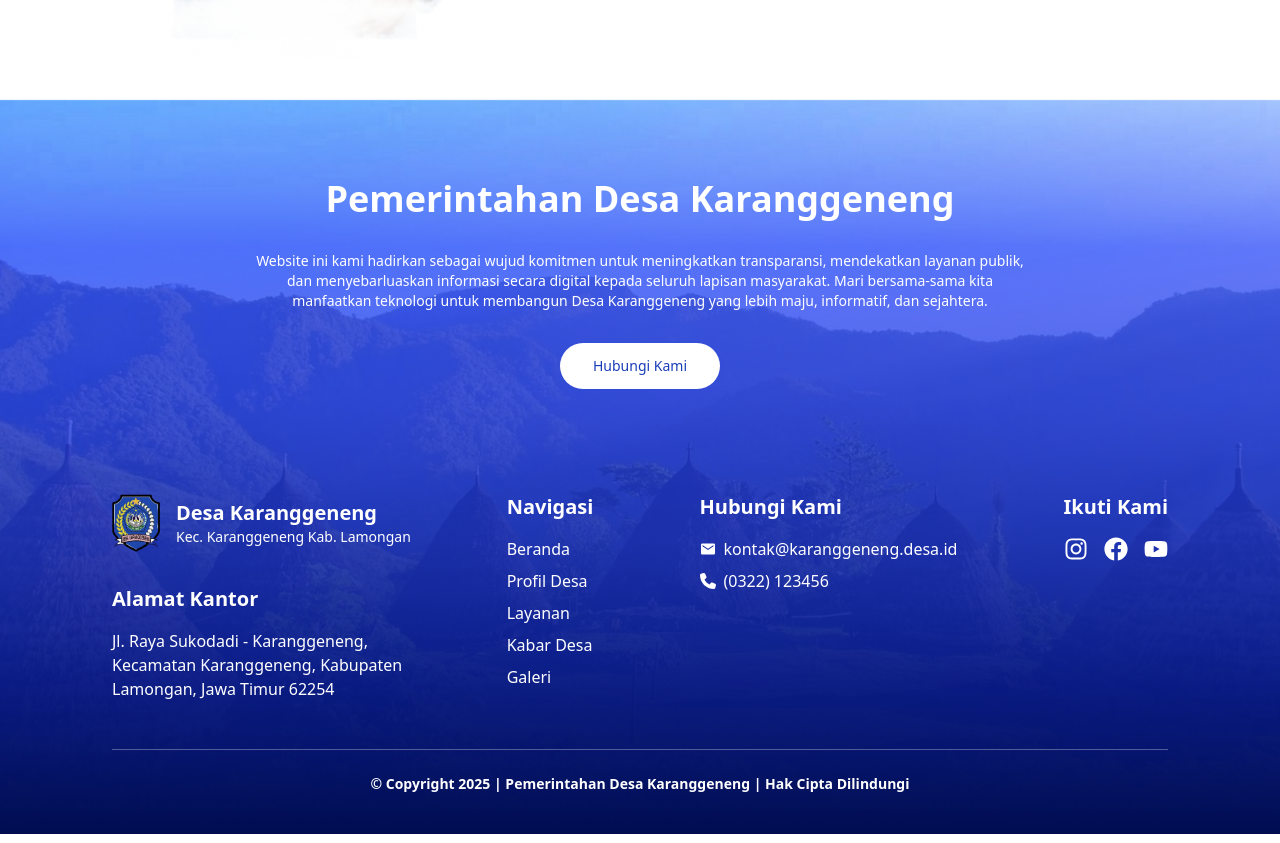
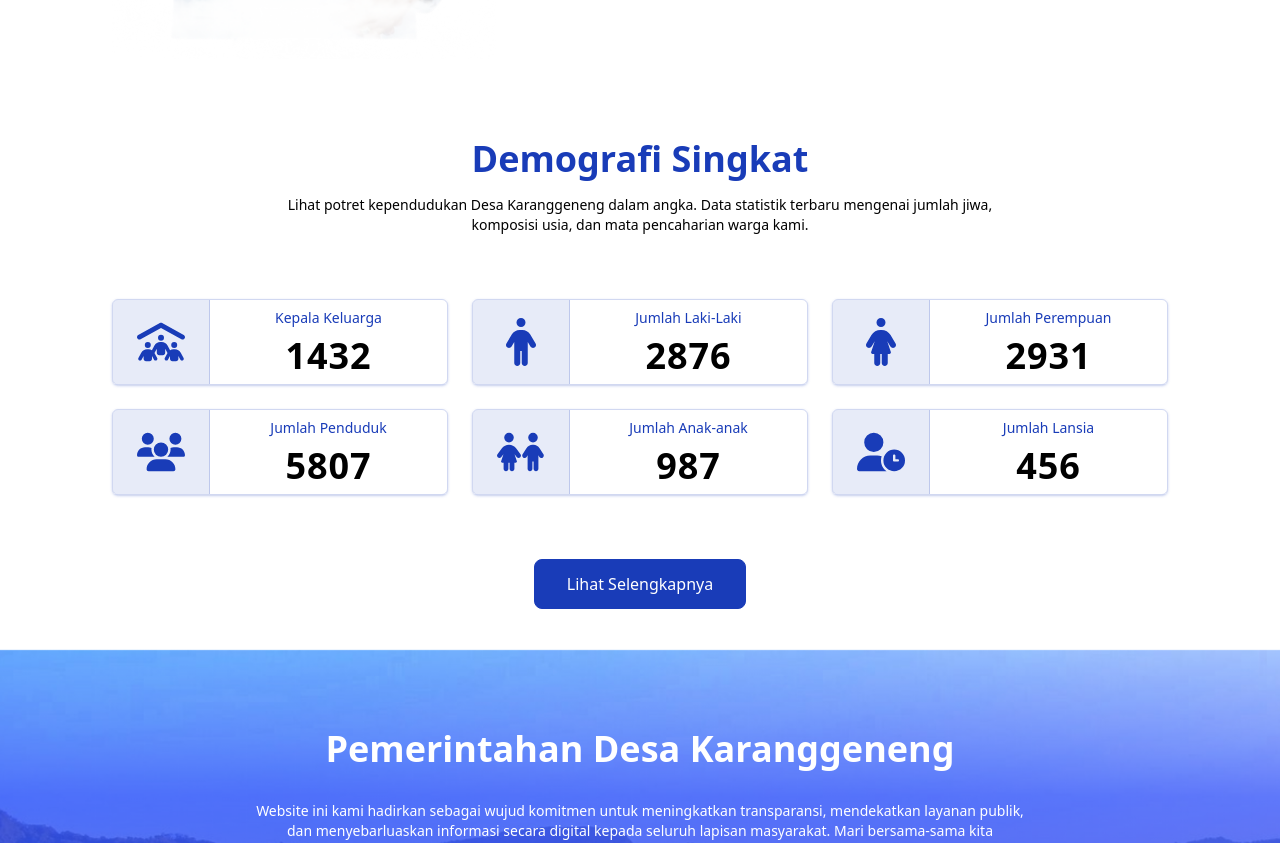
Before and after one commit to fiebryhoga/karanggeneng, a Next.js app: page / in a window 1280 px wide. Shown: the part 1403-2246 px from the top of the page. Built offline with nearby package versions, Linux system fonts and the light colour scheme.

Commit message:
add demografi singkat section

```diff
--- a/package.json
+++ b/package.json
@@ -10,8 +10,10 @@
   },
   "dependencies": {
     "aos": "^2.3.4",
+    "icons": "^1.0.0",
     "next": "15.3.4",
-    "react": "^19.0.0",
+    "react": "^19.1.0",
+    "react-countup": "^6.5.3",
     "react-dom": "^19.0.0",
     "react-icons": "^5.5.0"
   },
--- /dev/null
+++ b/src/components/common/CardDemografi.jsx
@@ -0,0 +1,72 @@
+import React, { useEffect, useState, useRef } from "react";
+
+const CardDemografi = ({ icon: Icon, title, value }) => {
+  const [count, setCount] = useState(0);
+  const [hasAnimated, setHasAnimated] = useState(false);
+  const ref = useRef();
+
+  useEffect(() => {
+    const observer = new IntersectionObserver(
+      (entries) => {
+        entries.forEach((entry) => {
+          if (entry.isIntersecting && !hasAnimated) {
+            animateCount();
+            setHasAnimated(true);
+          }
+        });
+      },
+      { threshold: 0.5 } // muncul minimal 50% di viewport
+    );
+
+    if (ref.current) {
+      observer.observe(ref.current);
+    }
+
+    return () => {
+      if (ref.current) {
+        observer.unobserve(ref.current);
+      }
+    };
+  }, [hasAnimated]);
+
+  const animateCount = () => {
+    const duration = 1500;
+    const frameDuration = 1000 / 60;
+    const totalFrames = Math.round(duration / frameDuration);
+    let frame = 0;
+
+    const counter = setInterval(() => {
+      frame++;
+      const progress = frame / totalFrames;
+      const currentCount = Math.round(value * progress);
+
+      setCount(currentCount);
+
+      if (frame === totalFrames) {
+        clearInterval(counter);
+        setCount(value);
+      }
+    }, frameDuration);
+  };
+
+  return (
+    <div
+      ref={ref}
+      className="flex flex-row border border-blue-800/20 shadow shadow-blue-800/20 w-full rounded-md overflow-hidden"
+    >
+      <div className="flex justify-center items-center border-r border-r-blue-800/20 py-3 px-4 md:py-4 md:px-6 bg-blue-800/10">
+        <Icon className="text-blue-800 text-xl md:text-4xl lg:text-5xl" />
+      </div>
+      <div className="flex flex-col md:gap-2 justify-center items-center py-2 w-full">
+        <h4 className=" text-xs md:text-sm font-medium text-blue-800 text-center">
+          {title}
+        </h4>
+        <p className="tracking-wide text-xl md:text-4xl font-bold text-black text-center">
+          {count}
+        </p>
+      </div>
+    </div>
+  );
+};
+
+export default CardDemografi;
--- a/src/components/common/NavigationHero.jsx
+++ b/src/components/common/NavigationHero.jsx
@@ -7,22 +7,22 @@ const NavigationHero = ({ title, description, to }) => {
   return (
     <Link
       href="/#"
-      className="w-full flex flex-col md:justify-between gap-2 md:gap-4 border-l-4 md:border-l-0 md:border-b-4 border-white hover:border-blue-800 py-1 sm:py-2 md:py-4 px-4 md:px-12 cursor-pointer group transition-all duration-300 md:bg-transparent hover:bg-white/80 bg-white/20 rounded-r-lg md:rounded-br-none md:rounded-t-lg group"
+      className="w-full flex flex-col md:justify-between gap-2 md:gap-4 border-l-4 md:border-l-0 md:border-b-4 border-white hover:border-blue-800 py-1 sm:py-2 md:py-4 px-4 md:px-12 cursor-pointer group transition-all duration-300 md:bg-transparent hover:bg-white/20 bg-white/20 rounded-r-lg md:rounded-br-none md:rounded-t-lg group"
     >
-      <p className="text-justify text-white text-sm font-medium group-hover:text-blue-800">
+      <p className="text-justify text-white text-sm font-medium">
         {description}
       </p>
 
       <div className="flex justify-between items-center">
-        <h3 className="text-white font-semibold text-sm md:text-xl group-hover:text-blue-800">
+        <h3 className="text-white font-semibold text-sm md:text-xl">
           {title}
         </h3>
 
         <div className="flex items-center text-white text-2xl">
-          <IoIosArrowForward className="transition-opacity duration-300 opacity-0 group-hover:opacity-100 group-hover:text-blue-800" />
-          <IoIosArrowForward className="transition-opacity duration-300 delay-150 opacity-0 group-hover:opacity-100 group-hover:text-blue-800" />
+          <IoIosArrowForward className="transition-opacity duration-300 opacity-0 group-hover:opacity-100" />
+          <IoIosArrowForward className="transition-opacity duration-300 delay-150 opacity-0 group-hover:opacity-100" />
 
-          <IoIosArrowForward className="transition-opacity duration-300 delay-300 opacity-0 group-hover:opacity-100 group-hover:text-blue-800" />
+          <IoIosArrowForward className="transition-opacity duration-300 delay-300 opacity-0 group-hover:opacity-100" />
         </div>
       </div>
     </Link>
--- /dev/null
+++ b/src/components/section/Beranda/DemografiSingkat.jsx
@@ -0,0 +1,69 @@
+import React from "react";
+import SectionWrapper from "@/components/layout/SectionWrapper";
+import CardDemografi from "@/components/common/CardDemografi";
+import {
+  FaPeopleRoof,
+  FaPerson,
+  FaPersonDress,
+  FaUsers,
+  FaChildren,
+  FaUserClock,
+} from "react-icons/fa6";
+import Link from "next/link";
+
+
+const DemografiSingkat = () => {
+  return (
+    <SectionWrapper>
+      <div className="flex flex-col gap-8 md:gap-16 justify-center items-center">
+
+
+        {/* Judul dan Deskripsi */}
+        <div className="flex flex-col justify-center items-center w-full md:max-w-3xl gap-4 text-center">
+          <h1 className="text-blue-800 font-extrabold text-xl md:text-4xl">
+            Demografi Singkat
+          </h1>
+          <p className=" text-xs md:text-sm font-medium">
+            Lihat potret kependudukan Desa Karanggeneng dalam angka. Data
+            statistik terbaru mengenai jumlah jiwa, komposisi usia, dan mata
+            pencaharian warga kami.
+          </p>
+        </div>
+
+        {/* Card Grid */}
+        <div className="grid grid-cols-2 lg:grid-cols-3 gap-4 md:gap-6 w-full">
+          <CardDemografi
+            icon={FaPeopleRoof}
+            title="Kepala Keluarga"
+            value={1432}
+          />
+          <CardDemografi
+            icon={FaPerson}
+            title="Jumlah Laki-Laki"
+            value={2876}
+          />
+          <CardDemografi
+            icon={FaPersonDress}
+            title="Jumlah Perempuan"
+            value={2931}
+          />
+          <CardDemografi icon={FaUsers} title="Jumlah Penduduk" value={5807} />
+          <CardDemografi
+            icon={FaChildren}
+            title="Jumlah Anak-anak"
+            value={987}
+          />
+          <CardDemografi icon={FaUserClock} title="Jumlah Lansia" value={456} />
+        </div>
+        <div className="w-full flex justify-center items-center">
+            <Link href="/#" className="text-base medium rounded-lg bg-blue-800 text-white hover:text-blue-800 hover:bg-white px-8 py-3 transition-all ease-in-out duration-300 border border-blue-800">
+            Lihat Selengkapnya
+            </Link>
+
+        </div>
+      </div>
+    </SectionWrapper>
+  );
+};
+
+export default DemografiSingkat;
--- a/src/components/section/Beranda/Hero.jsx
+++ b/src/components/section/Beranda/Hero.jsx
@@ -30,7 +30,7 @@ const Hero = () => {
         </div>
 
         {/* Navigation Cards */}
-        <div className="w-full md:absolute bottom-0 block py-3">
+        <div className="w-full md:absolute bottom-0 block py-3 md:py-10">
           <div className="flex flex-col lg:flex-row gap-4 md:gap-0 w-full">
             <NavigationHero
               title="Info Terbaru"
--- a/src/pages/index.jsx
+++ b/src/pages/index.jsx
@@ -3,12 +3,14 @@ import MainLayout from "@/components/layout/MainLayout";
 import Hero from "@/components/section/Beranda/Hero";
 
 import SambutanKades from "@/components/section/Beranda/SambutanKades";
+import DemografiSingkat from "@/components/section/Beranda/DemografiSingkat";
 
 export default function Home() {
   return (
     <MainLayout>
       <Hero/>
       <SambutanKades/>
+      <DemografiSingkat/>
     </MainLayout>
   );
 }
```
Also changed, not shown: 1 other file (tests, documents, lock files or other folders).
